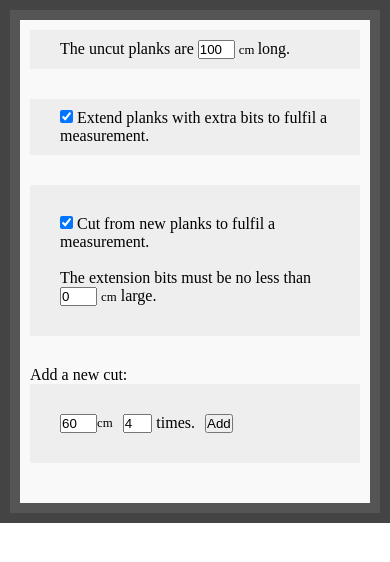
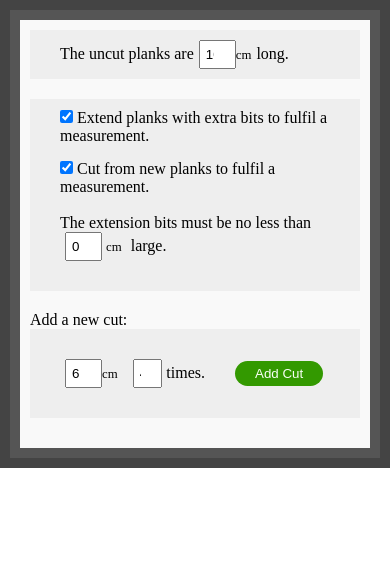
Before and after one commit to JackSuede/plankCalc, a website: page index.html in a window 390 px wide. Drawn offline with Linux system fonts and the light colour scheme.

Commit message:
continuing with mobile first.

```diff
--- a/index.html
+++ b/index.html
@@ -18,7 +18,7 @@
 
                     <div class="board-length-wrapper column">
                         <label for="board-length">The uncut planks are</label>
-                        <input type="text" id="board-length" class="text-input" value="100"> <span class="cm-span">cm </span><span>long.</span>
+                        <input type="number" id="board-length" class="text-input" value="100"> <span class="cm-span">cm </span><span>long.</span>
                     </div>
 
                     <div class="extend-wrapper">
@@ -34,7 +34,7 @@
                         <br/> <br/>
 
                         <label for="size-limit">The extension bits must be no less than </label>
-                        <input type="text" id="size-limit" class="text-input" placeholder="0" value="0"> <span class="cm-span">cm</span><span> large.</span>
+                        <input type="number" id="size-limit" class="text-input" placeholder="0" value="0"> <span class="cm-span">cm</span><span> large.</span>
 
                     </div>
 
@@ -43,14 +43,14 @@
                         <!-- <button id="generate">Generate Instructions</button> -->
                         <div class="add-measurements-heading">Add a new cut:</div>
                         <div class="measurements-inputs-wrapper">
-                            <input type="text" id="add-cut" class="measurement-text-input text-input" value="60"><span class="cm-span">cm</span>
+                            <input type="number" id="add-cut" class="measurement-text-input text-input" value="60"><span class="cm-span">cm</span>
 
                             <div class="repeat-wrapper">
                                 <!-- <div class="repeat-text">Repeat</div> -->
-                                <input type="text" id="repeat-measurement" value="4">
+                                <input type="number" id="repeat-measurement" value="4">
                                 <span>times.</span>
                             </div>
-                            <button id="add-cut-button">Add</button>
+                            <button id="add-cut-button">Add Cut</button>
                         </div>
                     </div>
                 </div>
--- a/src/planksApp.js
+++ b/src/planksApp.js
@@ -10,6 +10,7 @@ stand alone at the top. There will be a button to edit measurements.
 calculation is wrong if it hasnt yet displayed the results and the cut is multiplied.
 It only considers the first cut.
 
+checkCriteria is a really bad name.
 */
 
 
@@ -64,7 +65,6 @@ inputsWrapper.addEventListener("keyup", e => {
         || id === boardLengthInput.id)
         && measurements.length) {
 
-            console.log('true');
 
             displayResults();
     }
@@ -84,10 +84,10 @@ inputsWrapper.addEventListener("click", e => {
         displayResults();
 
 
-    } else if (id === extendCheckbox.id) {
+    } else if (id === extendCheckbox.id && measurements.length) {
         toggleHideSizeLimit();
         displayResults();
-    } else if (id === extendFromNewCheckbox.id ) {
+    } else if (id === extendFromNewCheckbox.id && measurements.length) {
         displayResults();
     }
 
@@ -247,7 +247,7 @@ function calculatePlanks(boardLength) {
 
 
 
-            } else if ((getBoardLength() - length >= measurement) && willExtendFromNewPlanks() && isLongEnough(measurement - length)) {
+            } else if ((getBoardLength() - length >= measurement) && willExtendFromNewPlanks() && willExtendBoards() && isLongEnough(measurement - length)) {
 
                 const prevLength = length;
                 cutLength(length);
--- a/styles/style.css
+++ b/styles/style.css
@@ -13,10 +13,11 @@ body {
 }
 
 :root {
-  --spacer: 30px;
+  --spacer: 20px;
+  --padder: 30px;
   --mobile-width: 400px;
   --color-good: hsl(100, 100%, 30%);
-  --color-good-2: hsl(100, 5%, 65%);
+  --color-good-2: hsl(100, 100%, 98%);
 
   --color-900: #f9f9f9;
   --color-800: #eee;
@@ -38,6 +39,10 @@ body {
 #content {
   width: 100%;
   padding: 10px;
+
+  display: flex;
+  flex-direction: column;
+  align-items: center;
   background-color: var(--color-200);
 }
 
@@ -61,15 +66,25 @@ body {
 
 .text-input {
   width: 5ch;
+  padding: 5px;
+  margin: 0 0 0 5px;
 }
 
 .cm-span {
+  margin: 0 5px 0 0;
   font-size: 0.8rem;
+  display: inline-block;
+
+
 }
 
 .board-length-wrapper {
   margin-bottom: var(--spacer);
-  padding: 10px var(--spacer);
+  padding: 10px var(--padder);
+
+  display: flex;
+
+  align-items: baseline;
 
   background-color: var(--color-800);
 
@@ -77,7 +92,7 @@ body {
 
 .extend-wrapper {
   margin-bottom: var(--spacer);
-  padding: 10px var(--spacer);
+  padding: 10px var(--padder);
   background-color: var(--color-800);
 
 }
@@ -91,8 +106,10 @@ body {
 }
 
 .size-limit {
+  margin-top: -20px;
   margin-bottom: var(--spacer);
-  padding: var(--spacer);
+  padding: var(--padder);
+  padding-top: 5px;
 
   display: inline-block;
 
@@ -101,11 +118,11 @@ body {
 
 
 .measurements-inputs-wrapper {
-  padding: var(--spacer);
+  padding: var(--padder);
   margin-bottom: var(--spacer);
 
   display: flex;
-  align-items: center;
+  align-items: baseline;
 
   background: var(--color-800);
 
@@ -117,21 +134,28 @@ body {
 
 
 .repeat-wrapper {
-  margin: 0 10px;
+  margin: 0 var(--padder) 0 10px;
 }
 
 .repeat-wrapper input {
  width: 4ch;
+ padding: 5px;
 }
 
 .inputs-footer button {
+  padding: 5px 20px;
+  border: none;
+  border-radius: 100px;
+
+  color: var(--color-good-2);
+  background: var(--color-good);
 
   cursor: pointer;
 }
 
 
 #count {
-
+  color: var(--color-900);
 }
 
 .info-wrapper {
@@ -167,5 +191,5 @@ body {
 }
 
 .hidden {
-  visibility: hidden;
+  display: none;
 }
```
